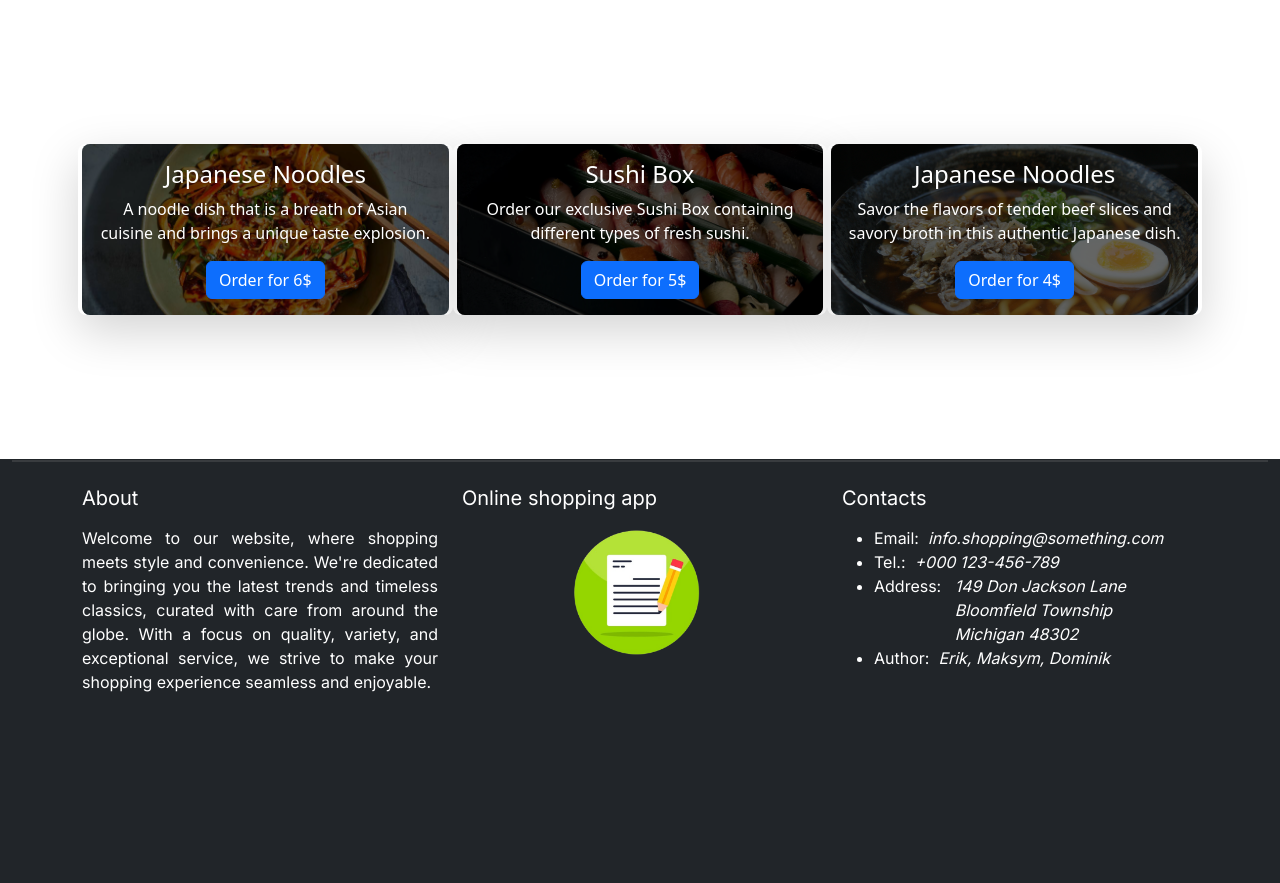
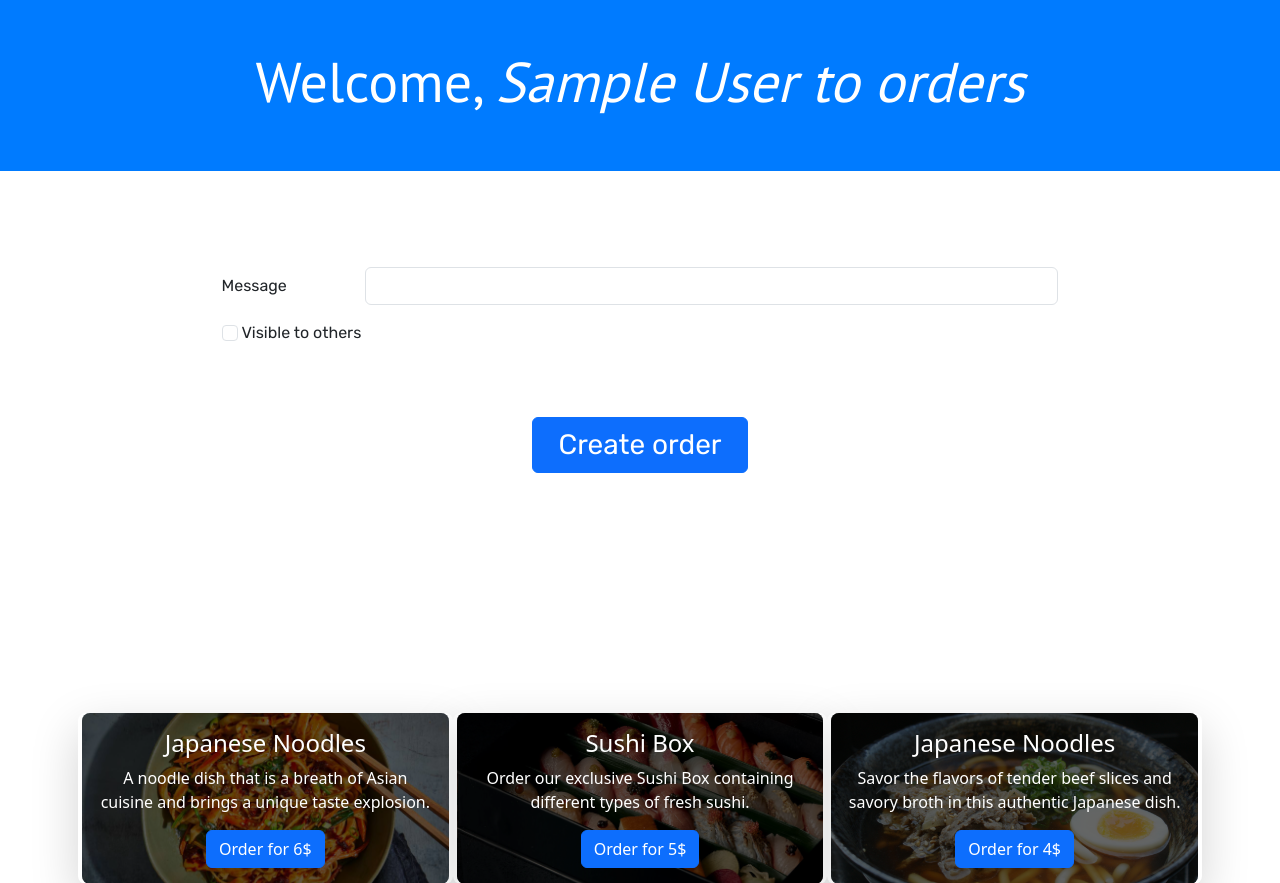
Before and after one commit to MaksymDoremi/WATeamWork, a PHP site: page /pages/order in a window 1280 px wide. Shown: the part 103-986 px from the top of the page. Before the commit the page ends 795 px from the top, so only its background shows below. Run offline with PHP 8.4, Linux system fonts and the light colour scheme; the visitor is signed in with stand-in values (Sample User, id 1).

Commit message:
inserting orders implemeetd

```diff
--- a/pages/order.php
+++ b/pages/order.php
@@ -1,4 +1,42 @@
+<div class="main-bg text-white p-5 text-container-3 ">
+        <?php
+                if (isset($_SESSION['error'])) {
+                    $errorMessage = $_SESSION['error'];
+                    unset($_SESSION['error']);
+                    echo "<p class='my-5 fs-1 text-danger'>" . $errorMessage . "</p>";
+                }
+                if (isset($_SESSION['report'])) {
+                    $reportMessage = $_SESSION['report'];
+                    unset($_SESSION['report']);
+                    echo "<p class='mb-5 fs-1 text-success'>" . $reportMessage . "</p>";
+                }
+            ?>
+        <h1 class="display-4 text-center">Welcome, <i><?=$_SESSION["username"]?> to orders</i></h1>
+</div>
+<div class="my-5 container justify-content-center d-flex pt-5" id="fade">
+        <form class="text-container-6 mx-5 w-75 mb-5" action="../dbsystem/create_order.php" method="POST">
+            <div class="mb-3 row">
+                <label for="message" class="col-sm-2 col-form-label">Message</label>
+                <div class="col-sm-10">
+                  <input type="text" class="form-control" id="message" name="message" required>
+                </div>
+            </div>
+            <div class="mb-3 row">
+
+              <div class="col-sm-10">
+                  <input class="form-check-input" type="checkbox" id="visibility" name="visibility" value="1">
+                  <label class="form-check-label" for="visibility">Visible to others</label>
+              </div>
+            </div>
+            <div class="row justify-content-center align-items-center my-5">
+                <button type="submit" class="btn btn-primary fs-3 col-lg-3 mt-4 col-sm-6 col-12">Create order</button>
+            </div>
+        </form>
+    </div>
+
 <main class="text-center container middle d-flex justify-content-around">
+
+
   <div class="row g-2">
       <div class="col-xl-4 col-md-6 col-sm-12 shadow-lg" style="border-radius: 8px;">
           <div class="card" style="background-image: url('/img/Noodles.jpg'); background-size: cover; background-position: center; color: white; border: none; border-radius: 8px;">
```
Also changed, not shown: dbsystem/create_order.php (added, +44 -0 lines), script.sql (+5 -5 lines).
